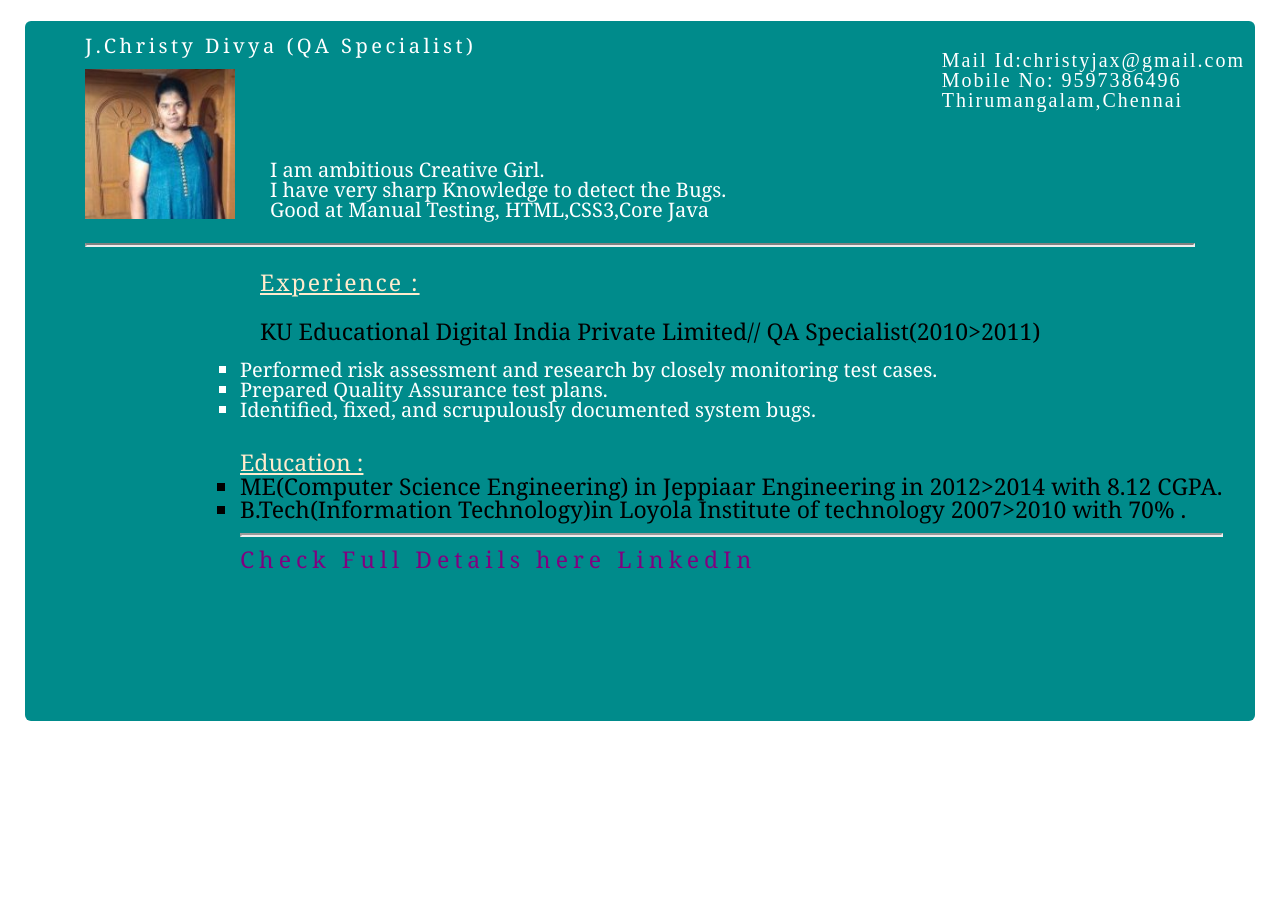
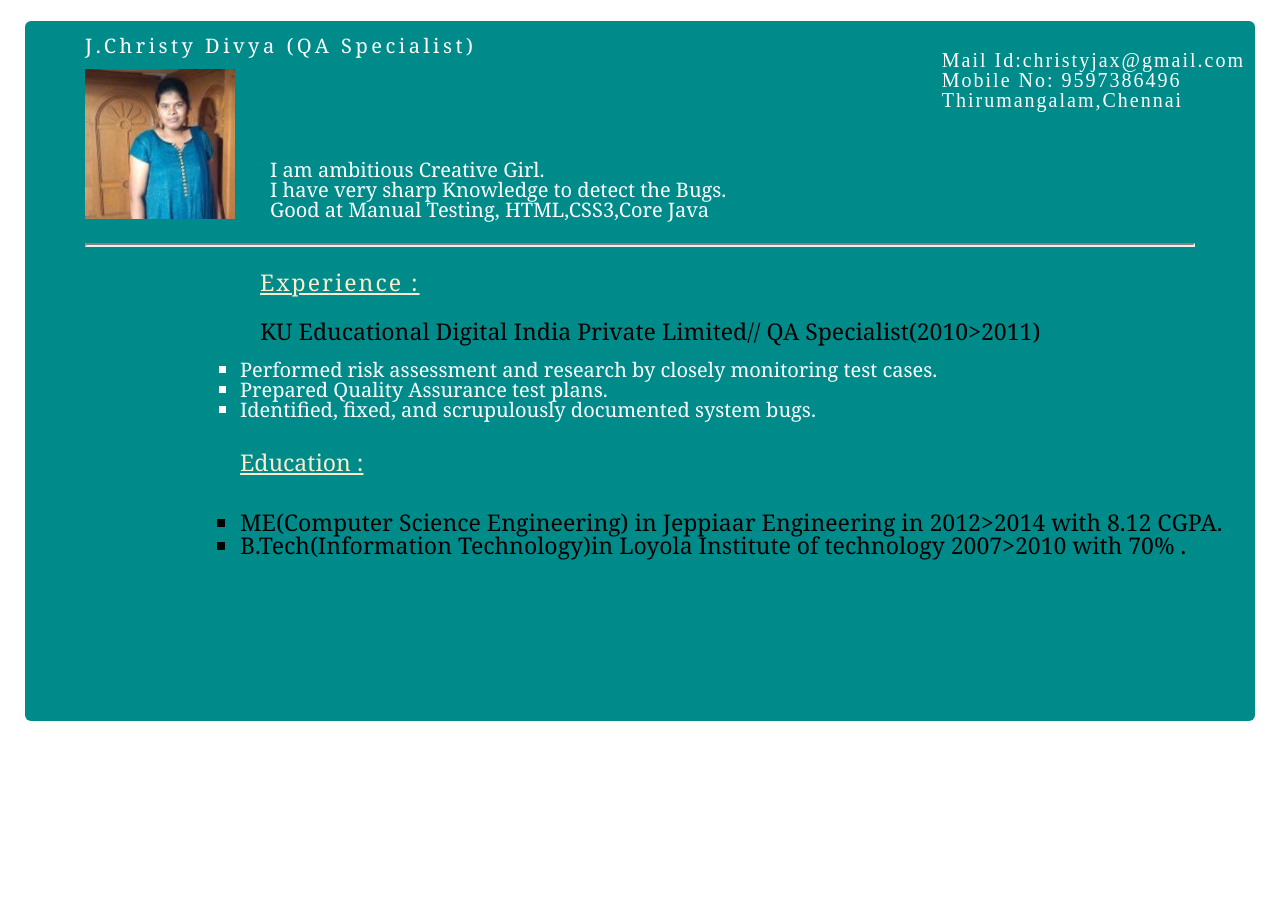
Before and after one commit to christyjax/christyjax.github.io, a Jekyll site: the page index.html, which Jekyll copies as it is, in a window 1280 px wide. Built offline with Jekyll 4.4.1, drawn with Linux system fonts in a browser that asks for light colours.

Commit message:
Update index.html

```diff
--- a/index.html
+++ b/index.html
@@ -67,6 +67,7 @@ cases.</li>
 
             <div class="education">
            <h3> <u>Education :</u></h3>
+           <p> &nbsp; &nbsp; </p>
 <div class="edudetail">
              <ul style="list-style-type:square" id="u1">
               <li>  ME(Computer Science Engineering) in Jeppiaar
@@ -76,12 +77,7 @@ Engineering in
                <li>B.Tech(Information Technology)in Loyola Institute of
 technology  2007>2010 with 70% .</li>
 </ul>
-    <hr>
-      <a href="https://www.linkedin.com/in/christy-divya-9b454a29?trk=hp-
 
-identity-name" target="_blank" id="linked">
-       Check Full Details here LinkedIn
-    </a></b>
 </div>
 </div>
 </div>
```
